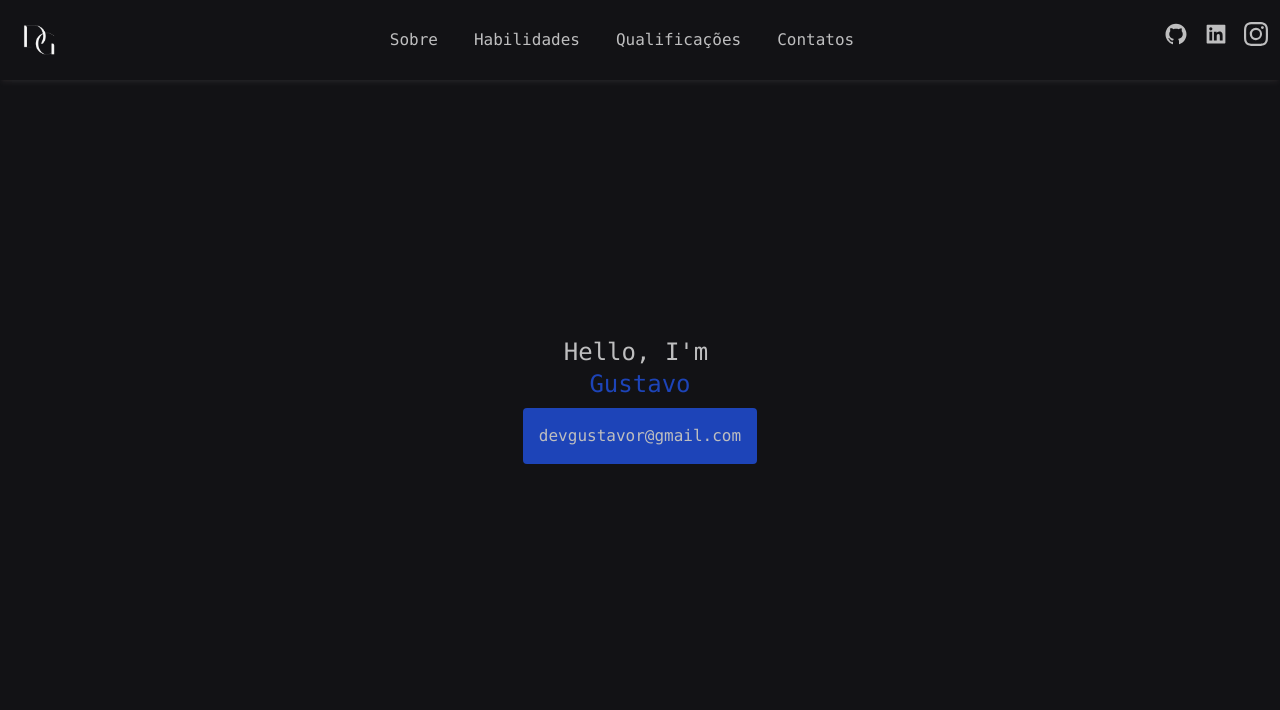
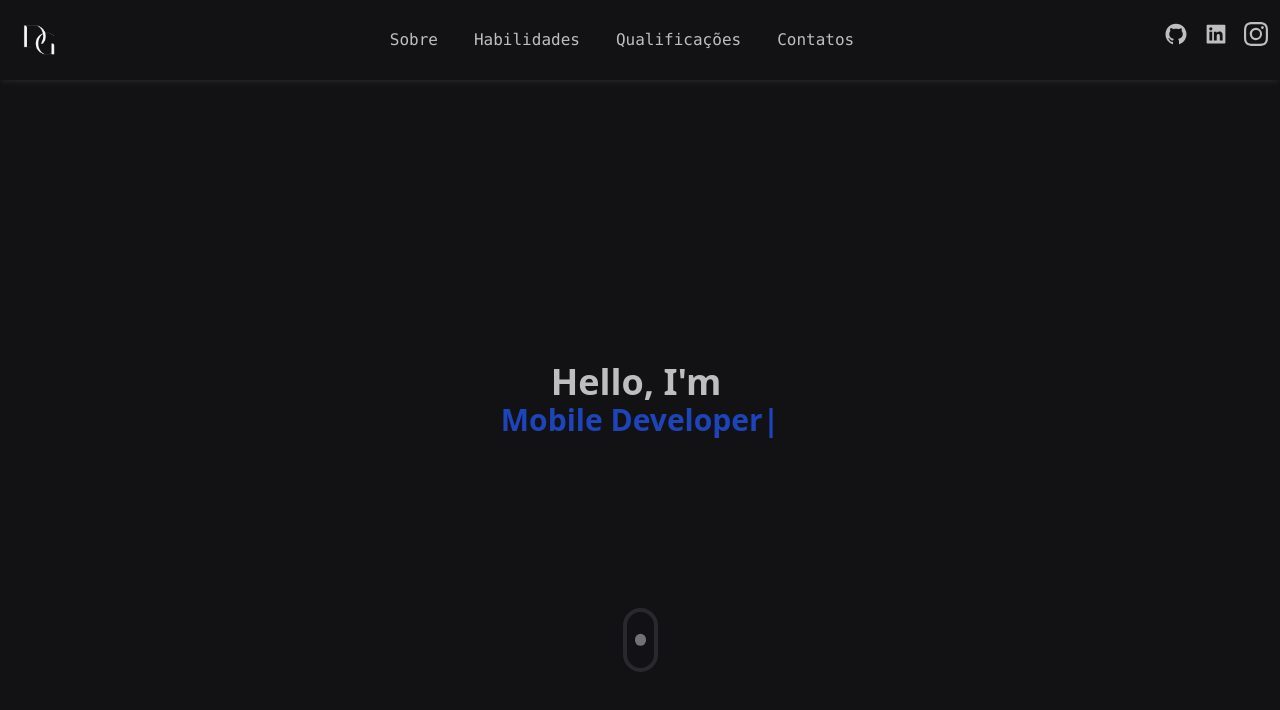
Before and after one commit to devGustavoR/newDev, a Next.js app: page / in a window 1280 px wide. Shown: the top 710 px of the page. Built offline with nearby package versions, Linux system fonts and the light colour scheme; a web font is replaced by a local one.

Commit message:
home in progress

```diff
--- a/package.json
+++ b/package.json
@@ -14,12 +14,16 @@
     "@types/react-dom": "18.2.5",
     "autoprefixer": "10.4.14",
     "eslint-config-next": "13.4.6",
+    "framer-motion": "^11.0.3",
+    "motion": "^10.17.0",
     "next": "13.4.6",
     "postcss": "8.4.24",
     "react": "18.2.0",
+    "react-copy-to-clipboard": "^5.1.0",
     "react-dom": "18.2.0",
     "react-icons": "^4.10.1",
     "react-scroll": "^1.8.9",
+    "react-type-animation": "^3.2.0",
     "tailwindcss": "3.3.2",
     "typescript": "5.1.3"
   },
--- a/src/app/components/Inicio.tsx
+++ b/src/app/components/Inicio.tsx
@@ -1,26 +1,59 @@
 'use client'
+import { motion } from 'framer-motion'
+import { TypeAnimation } from 'react-type-animation'
 
 export function Inicio() {
   return (
     <>
-      <div
+      <motion.div
+        initial={{ opacity: 0 }}
+        animate={{ opacity: 1 }}
+        transition={{ duration: 0.2 }}
         id="pageHome"
         className="section flex justify-center items-center flex-col"
       >
         {/* Adicione o seu memoji aqui */}
         {/* Elabore o fundo do seu site */}
-        <div className="flex justify-center items-center flex-col">
-          <h2 className="mr-2 text-2xl">Hello, I'm</h2>
-          <h2 className="transition ease-in-out delay-100 hover:-translate-y-1 hover:scale-110 text-blue-800 cursor-pointer hover:text-blue-800 text-2xl">
-            Gustavo
-          </h2>
+        <div className="flex justify-center items-center flex-col font-sans font-semibold">
+          <h2 className="mr-2 text-4xl font-extrabold">Hello, I'm </h2>
+          <TypeAnimation
+            sequence={[
+              'Gustavo',
+              1000,
+              'Front-end Developer',
+              1000,
+              'Mobile Developer',
+              1000,
+              'Violint',
+              1000,
+              'Gamer',
+              1000,
+            ]}
+            wrapper="span"
+            speed={50}
+            repeat={Infinity}
+            className="transition ease-in-out delay-100 hover:-translate-y-1 hover:scale-110 text-blue-800 cursor-pointer hover:text-blue-800 text-3xl font-bold"
+          />
         </div>
-        <div className="mt-2 p-4 rounded bg-blue-800 hover:bg-blue-700 cursor-pointer">
-          <p>devgustavor@gmail.com</p>
-          {/* Troque a fonte desse texto */}
-          {/* Adicione o icone de copiar */}
+
+        <div className="absolute xs:bottom-10 bottom-32 w-full flex justify-center items-center">
+          <a href="#sobre">
+            <div className="w-[35px] h-[64px] rounded-3xl border-4 border-gray-600 flex justify-center items-start p-2">
+              <motion.div
+                animate={{
+                  y: [0, 24, 0],
+                }}
+                transition={{
+                  duration: 1.5,
+                  repeat: Infinity,
+                  repeatType: 'loop',
+                }}
+                className="w-3 h-3 rounded-full bg-gray-300 mb-1"
+              />
+            </div>
+          </a>
         </div>
-      </div>
+      </motion.div>
     </>
   )
 }
--- a/src/app/components/NavBar.tsx
+++ b/src/app/components/NavBar.tsx
@@ -1,9 +1,11 @@
 'use client'
+import { motion } from 'framer-motion'
 import Image from 'next/image'
 import Link from 'next/link'
 import { useState } from 'react'
 import { AiFillGithub, AiFillLinkedin } from 'react-icons/ai'
 import { BsInstagram } from 'react-icons/bs'
+import { slideInFromLeft } from '../../../utils/motion'
 import logoLight from '../assets/logoLight.png'
 
 export function NavBar() {
@@ -15,15 +17,21 @@ export function NavBar() {
 
   return (
     <>
-      <nav className="flex justify-between items-center fixed z-[100] bg-gray-900 font-alt shadow-md shadow-brown-50/5  w-[100%]">
-        <a
+      <motion.nav
+        initial={{ opacity: 0 }}
+        animate={{ opacity: 1 }}
+        transition={{ duration: 0.1 }}
+        className="flex justify-between items-center fixed z-[100] bg-gray-900 font-alt shadow-md shadow-brown-50/5  w-[100%]"
+      >
+        <motion.a
+          variants={slideInFromLeft(7)}
           href="https://github.com/devGustavoR"
           target="_blank"
           rel="noreferrer"
           className=""
         >
           <Image src={logoLight} width={80} height={80} alt="devGustavoR" />
-        </a>
+        </motion.a>
 
         <div className="flex justify-center items-center max-lg:hidden">
           <ul className="flex justify-center gap-9 items-center">
@@ -154,7 +162,7 @@ export function NavBar() {
             </ul>
           </div>
         </div>
-      </nav>
+      </motion.nav>
     </>
   )
 }
--- /dev/null
+++ b/utils/motion.ts
@@ -0,0 +1,39 @@
+export function slideInFromLeft(delay: number) {
+  return {
+    hidden: { x: -100, opacity: 0 },
+    visible: {
+      x: 0,
+      opacity: 1,
+      transition: {
+        delay,
+        duration: 0.5,
+      },
+    },
+  }
+}
+
+export function slideInFromRight(delay: number) {
+  return {
+    hidden: { x: 100, opacity: 0 },
+    visible: {
+      x: 0,
+      opacity: 1,
+      transition: {
+        delay,
+        duration: 0.5,
+      },
+    },
+  }
+}
+
+export const slideInFromTop = {
+  hidden: { y: -100, opacity: 0 },
+  visible: {
+    y: 0,
+    opacity: 1,
+    transition: {
+      delay: 0.5,
+      duration: 0.5,
+    },
+  },
+}
```
Also changed, not shown: 1 other file (tests, documents, lock files or other folders).
